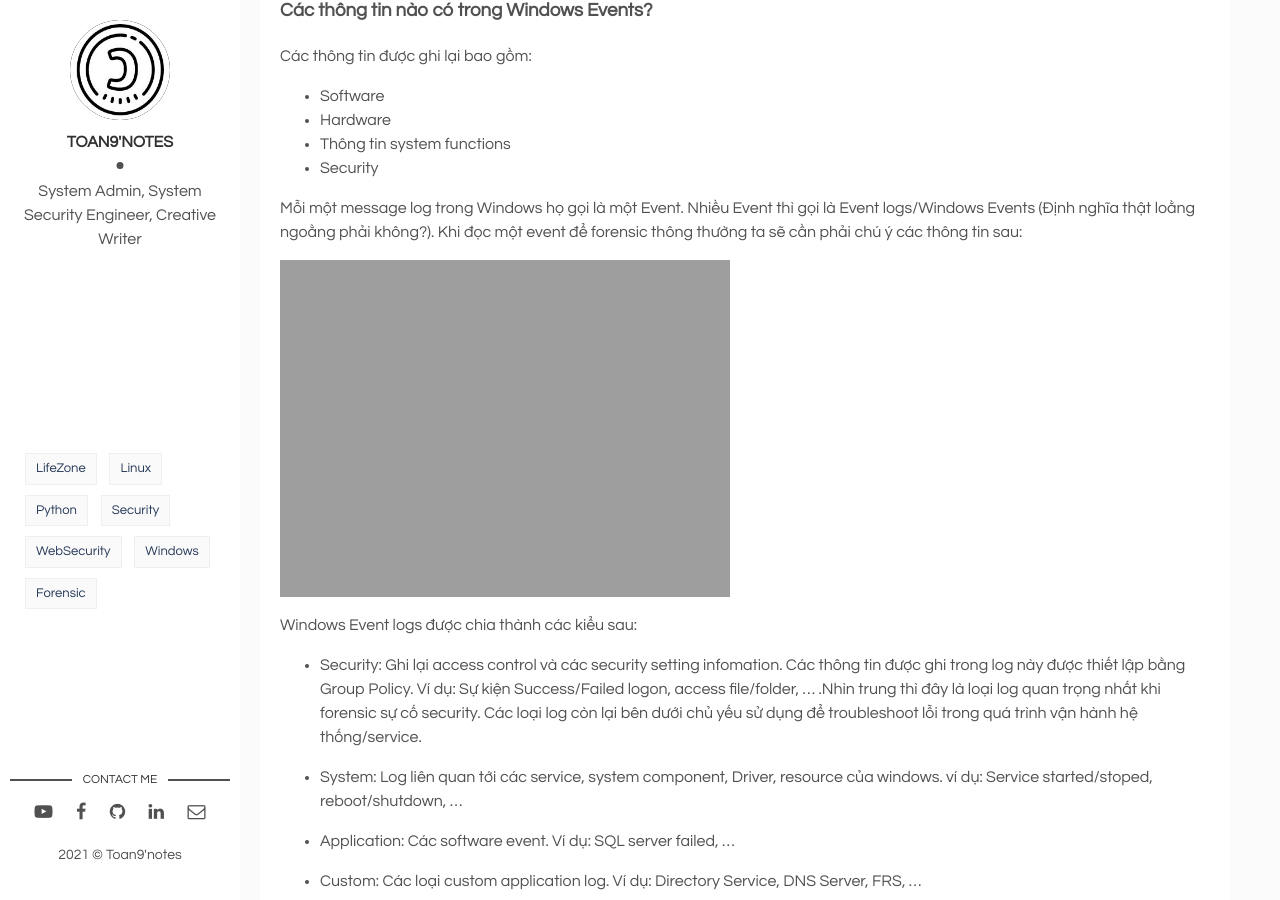
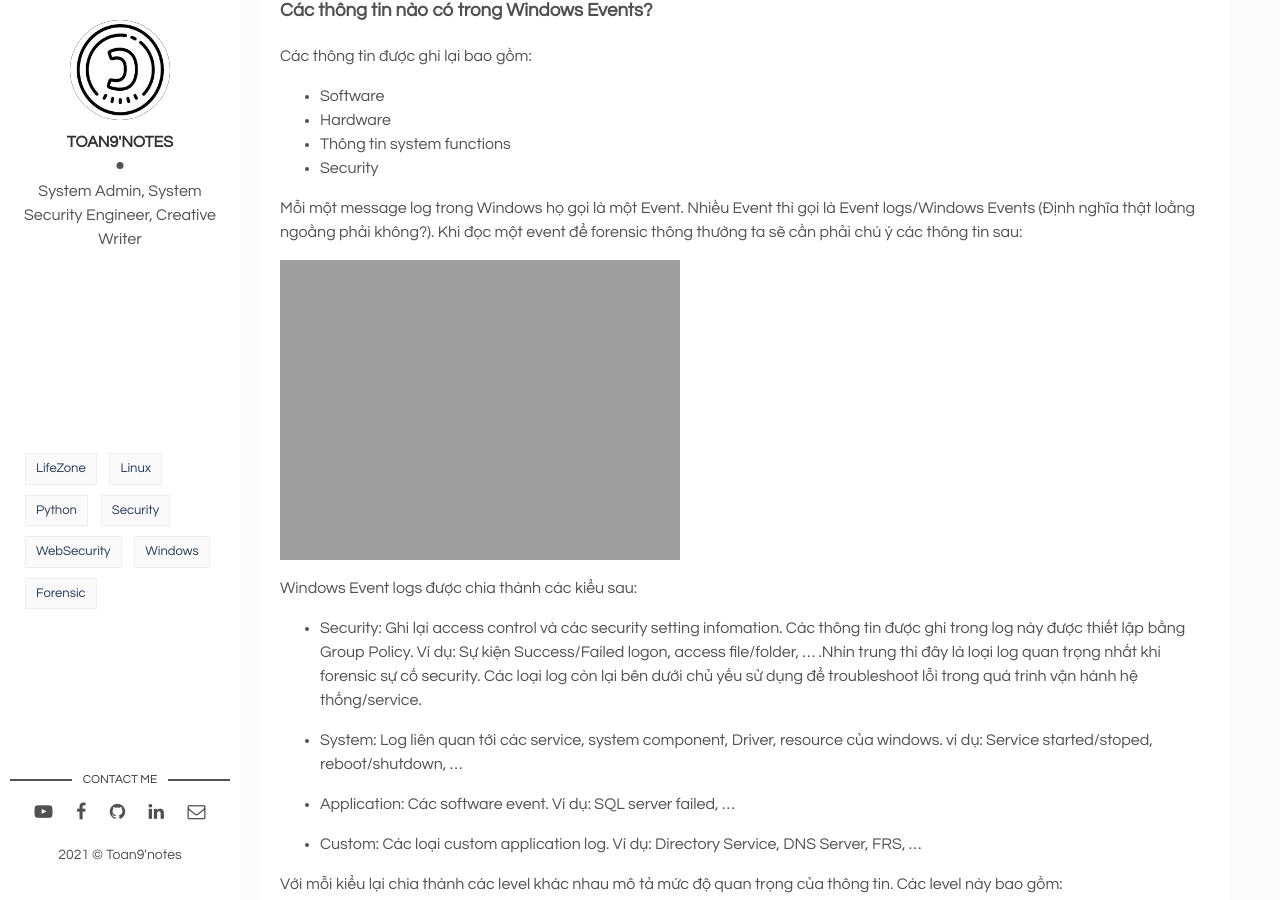
Before and after one commit to toannai/toan9, a Jekyll site: the page built from _posts/2021-10-10-event-log-analysis-windows-p1.markdown, in a window 1280 px wide and 900 px high, scrolled down 751 px. Built offline with Jekyll 4.4.1, drawn with Linux system fonts in a browser that asks for light colours.

Commit message:
resize image

```diff
--- a/_posts/2021-10-10-event-log-analysis-windows-p1.markdown
+++ b/_posts/2021-10-10-event-log-analysis-windows-p1.markdown
@@ -32,7 +32,7 @@
 
 Mỗi một message log trong Windows họ gọi là một Event. Nhiều Event thì gọi là Event logs/Windows Events (Định nghĩa thật loằng ngoằng phải không?). Khi đọc một event để forensic thông thường ta sẽ cần phải chú ý các thông tin sau:
 
-![Event Info]( {{site.url}}/assets/img/2021/10/10/event_info.png){:width="450px"}
+![Event Info]( {{site.url}}/assets/img/2021/10/10/event_info.png)
 
 Windows Event logs được chia thành các kiểu sau:
 
@@ -83,7 +83,7 @@
 
 Bản chất cốt lõi là trả lời cho các câu hỏi: Kẻ xấu xâm nhập qua đâu, vào lúc nào, như thế nào, đã làm gì trên hệ thống (Lấy được gì/sửa đổi gì). Để giải quyết các câu hỏi này ta cần tập trung vào các Event security Category sau:
 
-![cate log]( {{site.url}}/assets/img/2021/10/10/log_cate.png){:width="450px"}
+![cate log]( {{site.url}}/assets/img/2021/10/10/log_cate.png)
 
 Thỉnh thoảng ta vẫn hay băn khăn khi đưa ra tiêu chuẩn thiết lập log cho máy chủ thì cần nhưng thông tin nào? Có lẽ bảng trên là một câu trả lời rõ ràng cho câu hỏi này :)
 
```
